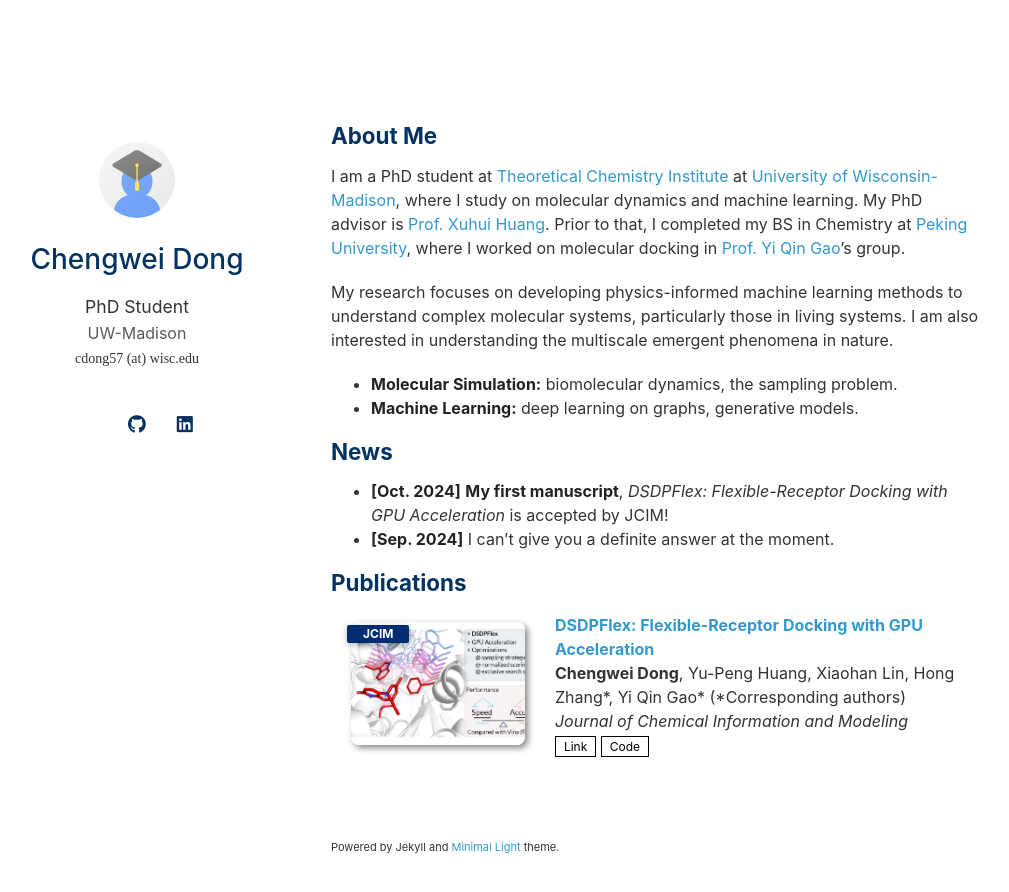
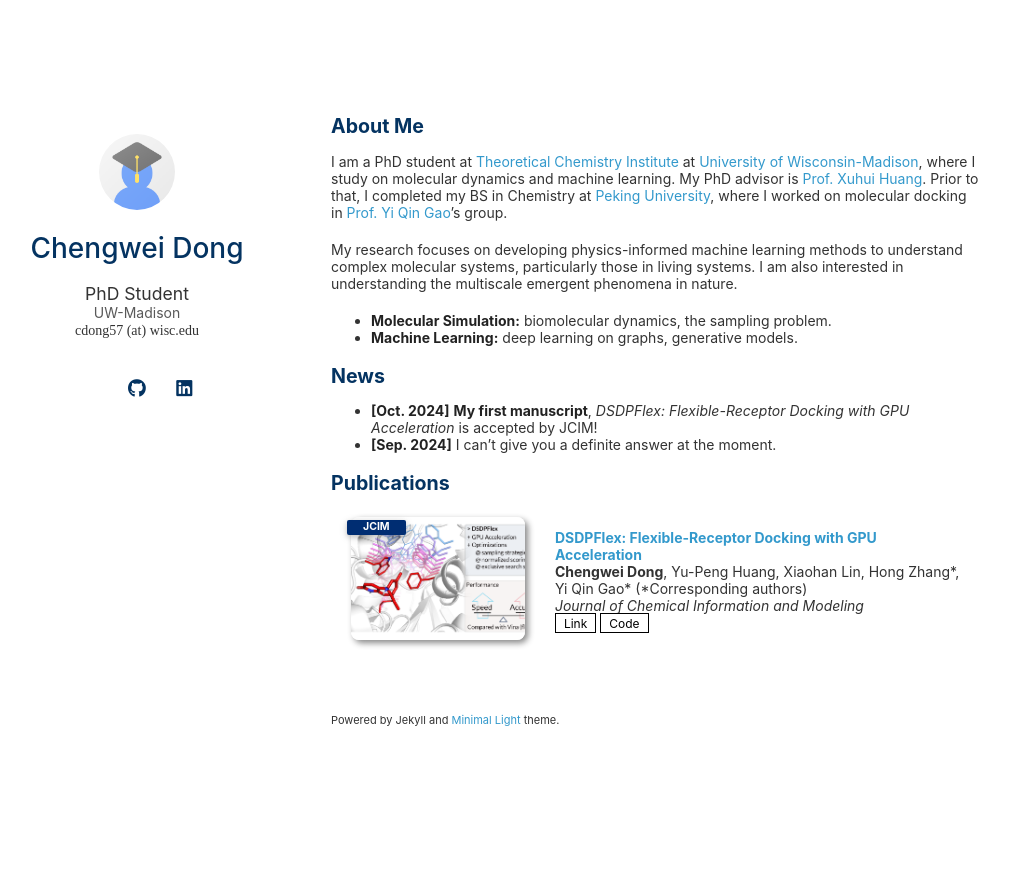
Before and after one commit to HCAya/profile, a Jekyll site: the page built from index.md, in a window 1280 px wide and 927 px high. Shown: the top 892 px of the window, without its empty margins (139-1148 px from the left). Built offline with Jekyll 4.4.1, drawn with Linux system fonts in a browser that asks for light colours; a style sheet for code colours, icons or effects is not loaded; our own code applies the rules of GitHub Pages for plain Markdown files.

Commit message:
modified:   assets/css/font_sans_serif.css

```diff
--- a/assets/css/font_sans_serif.css
+++ b/assets/css/font_sans_serif.css
@@ -3,7 +3,7 @@
 body {
     background-color: #fff;
     padding:50px;
-    font: 16px/1.5 -apple-system, BlinkMacSystemFont, "Lato", "Segoe UI", Roboto, Oxygen, Ubuntu, Cantarell, "Fira Sans", "Droid Sans", "Helvetica Neue", Arial, sans-serif, "Apple Color Emoji", "Segoe UI Emoji", "Segoe UI Symbol";
+    font: 14px -apple-system, BlinkMacSystemFont, "Lato", "Segoe UI", Roboto, Oxygen, Ubuntu, Cantarell, "Fira Sans", "Droid Sans", "Helvetica Neue", Arial, sans-serif, "Apple Color Emoji", "Segoe UI Emoji", "Segoe UI Symbol";
     color:#333333;
     font-weight:400;
   }
```
